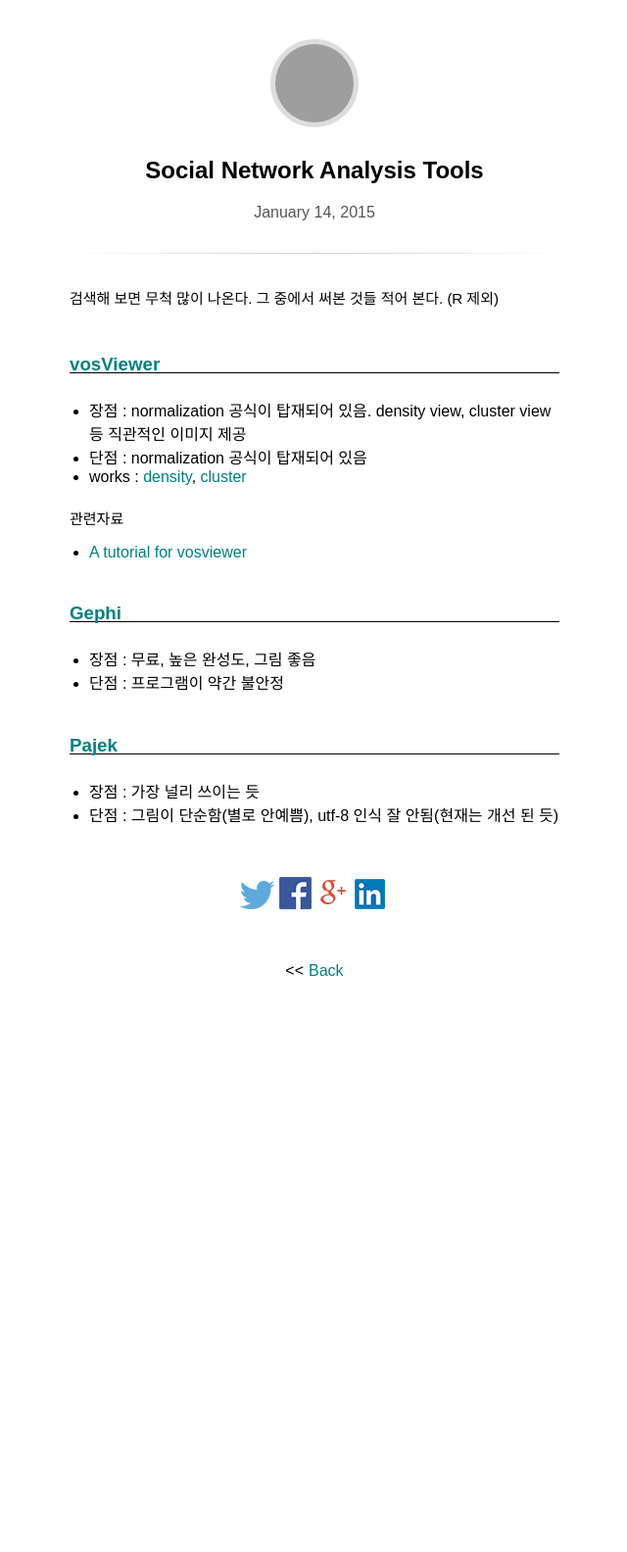
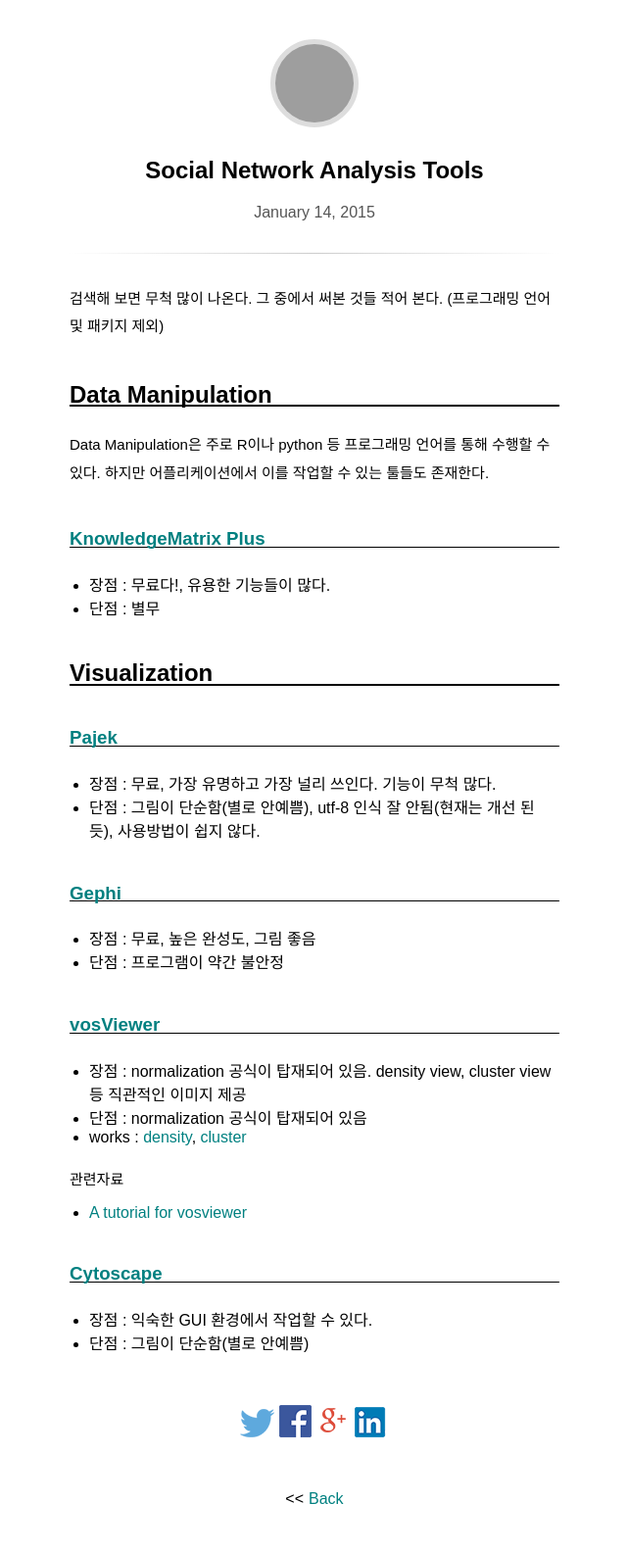
Before and after one commit to pinedance/blog, a Jekyll site: the page built from _posts/2015/01-06/2015-01-14-social-network-analysis-tools.md, in a window 1280 px wide. Shown: the whole page at 98% size, without its empty margins (319-959 px from the left). Built offline with Jekyll 4.4.1, drawn with Linux system fonts in a browser that asks for light colours; some web fonts are replaced; comment, search, counter and statistics services are not loaded; before the commit the page ends 1045 px from its top, so only the background shows below that; grey boxes are pictures that could not be loaded.

Commit message:
update old post

```diff
--- a/_posts/2015/01-06/2015-01-14-social-network-analysis-tools.md
+++ b/_posts/2015/01-06/2015-01-14-social-network-analysis-tools.md
@@ -4,18 +4,23 @@
 categories: Data_Science
 ---
 
-검색해 보면 무척 많이 나온다. 그 중에서 써본 것들 적어 본다. (R 제외)
+검색해 보면 무척 많이 나온다. 그 중에서 써본 것들 적어 본다. (프로그래밍 언어 및 패키지 제외)
 
+## Data Manipulation
 
-### [vosViewer](http://www.vosviewer.com/Home)
+Data Manipulation은 주로 R이나 python 등 프로그래밍 언어를 통해 수행할 수 있다. 하지만 어플리케이션에서 이를 작업할 수 있는 툴들도 존재한다.
 
-- 장점 : normalization 공식이 탑재되어 있음. density view, cluster view 등 직관적인 이미지 제공
-- 단점  : normalization 공식이 탑재되어 있음
-- works : [density](http://pinedance.github.io/data/images/CheongKangEuiGam/ClusterDensity2.png), [cluster](http://pinedance.github.io/data/images/CheongKangEuiGam/Density2.png)
+### [KnowledgeMatrix Plus](http://mirian.kisti.re.kr/km/)
 
-관련자료
+- 장점 : 무료다!, 유용한 기능들이 많다.
+- 단점 : 별무
 
-* [A tutorial for vosviewer](https://seinecle.github.io/vosviewer-tutorials/generated-html/importing-en.html)
+## Visualization
+
+### [Pajek](http://vlado.fmf.uni-lj.si/pub/networks/pajek/)
+
+- 장점 : 무료, 가장 유명하고 가장 널리 쓰인다. 기능이 무척 많다.
+- 단점 : 그림이 단순함(별로 안예쁨), utf-8 인식 잘 안됨(현재는 개선 된 듯), 사용방법이 쉽지 않다.
 
 
 ### [Gephi](http://gephi.github.io/)
@@ -23,7 +28,18 @@
 - 장점 : 무료, 높은 완성도, 그림 좋음
 - 단점 : 프로그램이 약간 불안정
 
-### [Pajek](http://vlado.fmf.uni-lj.si/pub/networks/pajek/)
 
-- 장점 : 가장 널리 쓰이는 듯
-- 단점 : 그림이 단순함(별로 안예쁨), utf-8 인식 잘 안됨(현재는 개선 된 듯)
+### [vosViewer](http://www.vosviewer.com/Home)
+
+- 장점 : normalization 공식이 탑재되어 있음. density view, cluster view 등 직관적인 이미지 제공
+- 단점 : normalization 공식이 탑재되어 있음
+- works : [density](http://pinedance.github.io/data/images/CheongKangEuiGam/ClusterDensity2.png), [cluster](http://pinedance.github.io/data/images/CheongKangEuiGam/Density2.png)
+
+관련자료
+
+* [A tutorial for vosviewer](https://seinecle.github.io/vosviewer-tutorials/generated-html/importing-en.html)
+
+### [Cytoscape](http://www.cytoscape.org/)
+
+- 장점 : 익숙한 GUI 환경에서 작업할 수 있다.
+- 단점 : 그림이 단순함(별로 안예쁨)
```
